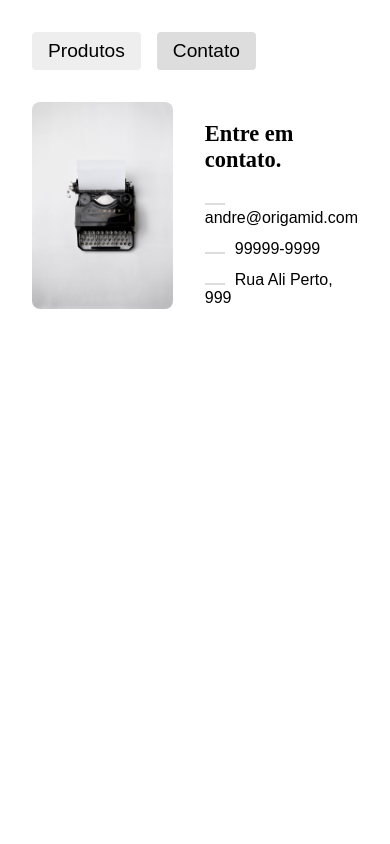
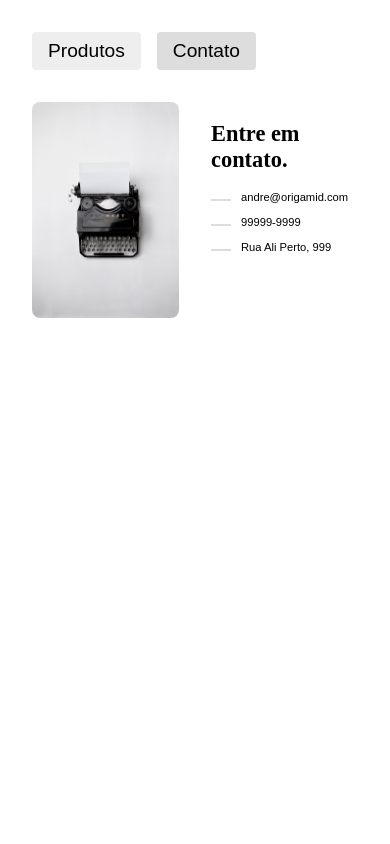
Before and after one commit to vitoinacio/GaleriaProdutos, a React (Vite) app: page /contato in a window 390 px wide. Shown: the top 844 px of the page. Built offline with nearby package versions, Linux system fonts and the light colour scheme.

Commit message:
adicao da responsividade

```diff
--- a/src/Components/Contato.module.css
+++ b/src/Components/Contato.module.css
@@ -24,8 +24,8 @@
   margin-right: 10px;
 }
 
-@media screen and (max-width: 768px) {
+@media screen and (max-width: 529px) {
   .dados li {
-    font-size: 1rem;
+    font-size: .7rem;
   }
 }
```
